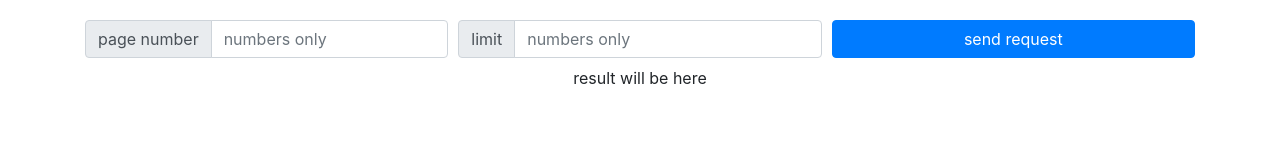
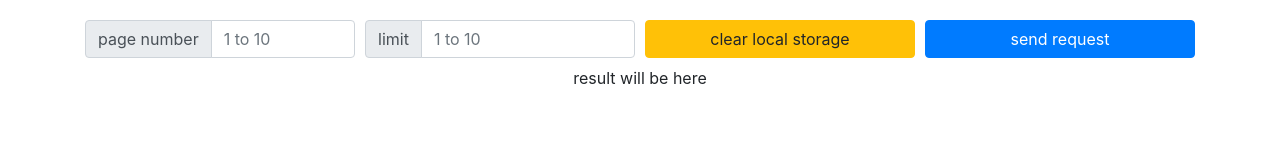
Before and after one commit to intelingelse/moduleC5_homework, a plain HTML site: page C5.7.homework/index.html in a window 1280 px wide. Drawn offline with nearby package versions, Linux system fonts and the light colour scheme.

Commit message:
added option for clearing local storage

```diff
--- a/C5.7.homework/index.html
+++ b/C5.7.homework/index.html
@@ -21,28 +21,32 @@
 <div class="container">
     <form>
         <div class="form-row align-items-center">
-            <div class="col-4">
+            <div class="col">
                 <label class="sr-only" for="page">Page number</label>
                 <div class="input-group mb-2">
                     <div class="input-group-prepend">
                         <div class="input-group-text">page number</div>
                     </div>
-                    <input type="number" class="form-control" id="page" min="1" max="10" placeholder="numbers only"
+                    <input type="number" class="form-control" id="page" min="1" max="10" placeholder="1 to 10"
                            required="required">
                 </div>
             </div>
 
-            <div class="col-4">
+            <div class="col">
                 <label class="sr-only" for="limit">limit</label>
                 <div class="input-group mb-2">
                     <div class="input-group-prepend">
                         <div class="input-group-text">limit</div>
                     </div>
-                    <input type="number" class="form-control" id="limit" min="1" max="10" placeholder="numbers only"
+                    <input type="number" class="form-control" id="limit" min="1" max="10" placeholder="1 to 10"
                            required="required">
                 </div>
             </div>
-            <div class="col-4">
+            <div class="col">
+                <button type="reset" class="btn btn-warning mb-2" id="j-reset">clear local storage</button>
+            </div>
+
+            <div class="col">
                 <button type="submit" class="btn btn-primary mb-2" id="j-submit">send request</button>
             </div>
         </div>
@@ -58,7 +62,6 @@
 </div>
 
 
-
 <script src="script.js"></script>
 </body>
 </html>
--- a/C5.7.homework/script.js
+++ b/C5.7.homework/script.js
@@ -1,6 +1,7 @@
 const page_input = document.querySelector("#page");
 const limit_input = document.querySelector("#limit");
 const form = document.querySelector("form");
+const reset_btn = document.querySelector("#j-reset");
 const resultDiv = document.querySelector(".result");
 const loader = document.querySelector(".loader");
 
@@ -27,7 +28,11 @@ function makeRequest(page, limit) {
         });
 }
 
-
+reset_btn.addEventListener("click", (event) => {
+    event.preventDefault();
+    localStorage.clear();
+    location.reload();
+})
 
 form.addEventListener('submit', async (event) => {
     resultDiv.style.display = "none";
```
